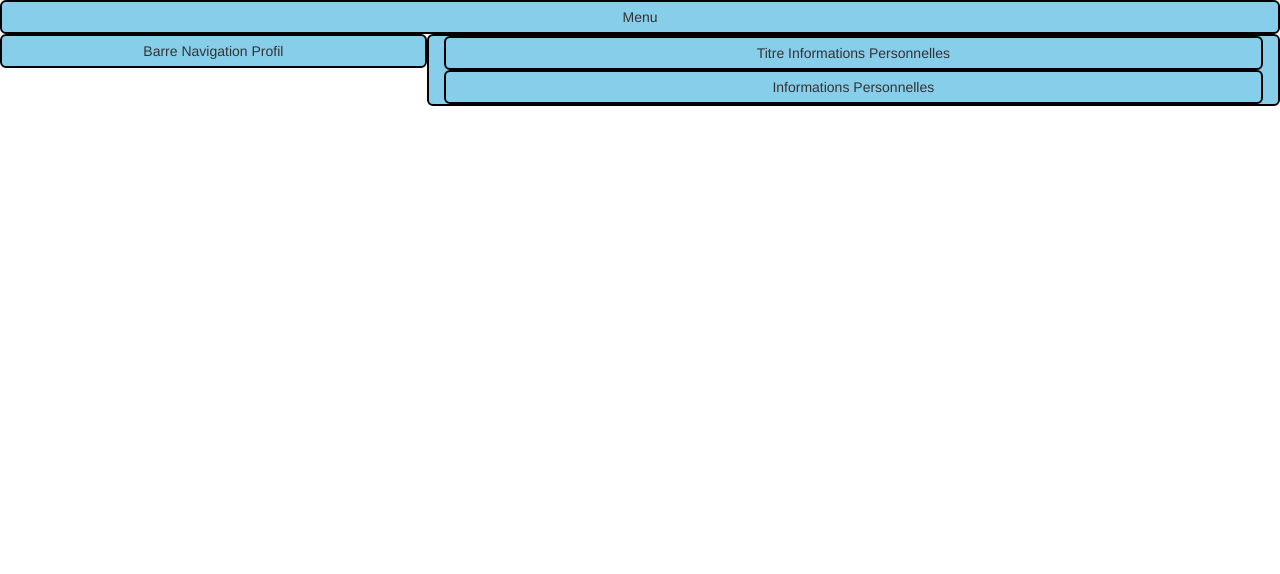
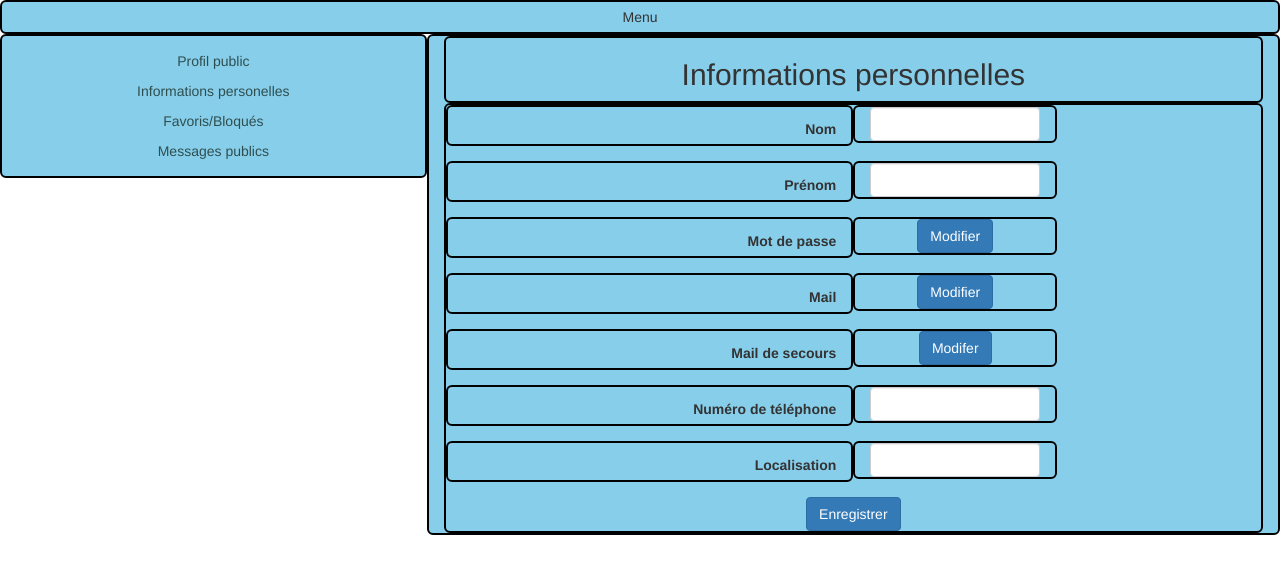
Before and after one commit to MaxenceRoyer/Liv-z-sauv, a website: page app/view/informationsPersonnelles.html in a window 1280 px wide. Drawn offline with nearby package versions, Linux system fonts and the light colour scheme; files whose address does not match are found by name.

Commit message:
Ajout des composents sur les pages du profil

```diff
--- /dev/null
+++ b/app/styles/appli/stylefavorisbloques.css
@@ -0,0 +1,31 @@
+ul {
+    margin-top:10px;
+    margin-bottom:10px;
+    list-style-type:none;
+    padding:0px;
+}
+
+a {
+    color:darkslategrey;
+}
+
+a:hover {
+    text-decoration:none;
+    color:lightgray;
+}
+
+li:hover {
+    background-color:black
+}
+
+.liste_favoris > .row > p {
+    display:inline-block;
+}
+
+.liste_favoris > .row  {
+    text-align:left;
+}
+
+.liste_favoris > .row > .btn_danger {
+    text-align:right;
+}
--- /dev/null
+++ b/app/styles/appli/styleinformationspersonnelles.css
@@ -0,0 +1,19 @@
+ul {
+    margin-top:10px;
+    margin-bottom:10px;
+    list-style-type:none;
+    padding:0px;
+}
+
+a {
+    color:darkslategrey;
+}
+
+a:hover {
+    text-decoration:none;
+    color:lightgray;
+}
+
+li:hover {
+    background-color:black
+}
--- a/app/view/informationsPersonnelles.html
+++ b/app/view/informationsPersonnelles.html
@@ -7,6 +7,7 @@
     <title>Liv'z | Share your experience.</title>
     <link href="../styles/bootstrap/bootstrap.min.css" rel="stylesheet">
 	<link href="../styles/appli/style.css" rel="stylesheet">
+	<link href="../styles/appli/styleinformationspersonnelles.css" rel="stylesheet">
     <!--[if lt IE 9]>
       <script src="https://oss.maxcdn.com/html5shiv/3.7.2/html5shiv.min.js"></script>
       <script src="https://oss.maxcdn.com/respond/1.4.2/respond.min.js"></script>
@@ -19,15 +20,85 @@
 		</div>
 	</div>
     <div class="row">
-		<div class="col-sm-4 hidden-xs">
-            Barre Navigation Profil
+		<div class="col-md-4 col-sm-3 hidden-xs">
+            <ul>
+                <a href="#"><li>Profil public</li></a>
+                <a href="#"><li>Informations personelles</li></a>
+                <a href="#"><li>Favoris/Bloqués</li></a>
+                <a href="#"><li>Messages publics</li></a>
+            </ul>
         </div>
-		<div class="col-sm-8">
+		<div class="col-md-8 col-sm-9">
             <div class="col-xs-12">
-                Titre Informations Personnelles
+                <h2>Informations personnelles</h2>
             </div>
             <div class="col-xs-12">
-                Informations Personnelles
+                <form class="form-horizontal">
+                <fieldset>
+
+                <!-- Text input-->
+                <div class="form-group">
+                  <label class="col-xs-6 control-label" for="textinput">Nom</label>
+                  <div class="col-xs-3">
+                  <input id="textinput" name="textinput" type="text" placeholder="" class="form-control input-md">
+
+                  </div>
+                </div>
+
+                <!-- Text input-->
+                <div class="form-group">
+                  <label class="col-xs-6 control-label" for="textinput">Prénom</label>
+                  <div class="col-xs-3">
+                  <input id="textinput" name="textinput" type="text" placeholder="" class="form-control input-md">
+
+                  </div>
+                </div>
+
+                <!-- Button -->
+                <div class="form-group">
+                  <label class="col-xs-6 control-label" for="singlebutton">Mot de passe</label>
+                  <div class="col-xs-3">
+                    <button id="singlebutton" name="singlebutton" class="btn btn-primary">Modifier</button>
+                  </div>
+                </div>
+
+                <!-- Button -->
+                <div class="form-group">
+                  <label class="col-xs-6 control-label" for="singlebutton">Mail</label>
+                  <div class="col-xs-3">
+                    <button id="singlebutton" name="singlebutton" class="btn btn-primary">Modifier</button>
+                  </div>
+                </div>
+
+                <!-- Button -->
+                <div class="form-group">
+                  <label class="col-xs-6 control-label" for="singlebutton">Mail de secours</label>
+                  <div class="col-xs-3">
+                    <button id="singlebutton" name="singlebutton" class="btn btn-primary">Modifer</button>
+                  </div>
+                </div>
+
+                <!-- Text input-->
+                <div class="form-group">
+                  <label class="col-xs-6 control-label" for="textinput">Numéro de téléphone</label>
+                  <div class="col-xs-3">
+                  <input id="textinput" name="textinput" type="text" placeholder="" class="form-control input-md">
+
+                  </div>
+                </div>
+
+                <!-- Text input-->
+                <div class="form-group">
+                  <label class="col-xs-6 control-label" for="textinput">Localisation</label>
+                  <div class="col-xs-3">
+                  <input id="textinput" name="textinput" type="text" placeholder="" class="form-control input-md">
+
+                  </div>
+                </div>
+
+                </fieldset>
+                </form>
+                <a href="#" class="btn btn-primary btn-primary">Enregistrer</a>
             </div>
         </div>
 	</div>
```
Also changed, not shown: app/view/favorisBloques.html (+21 -4 lines).
